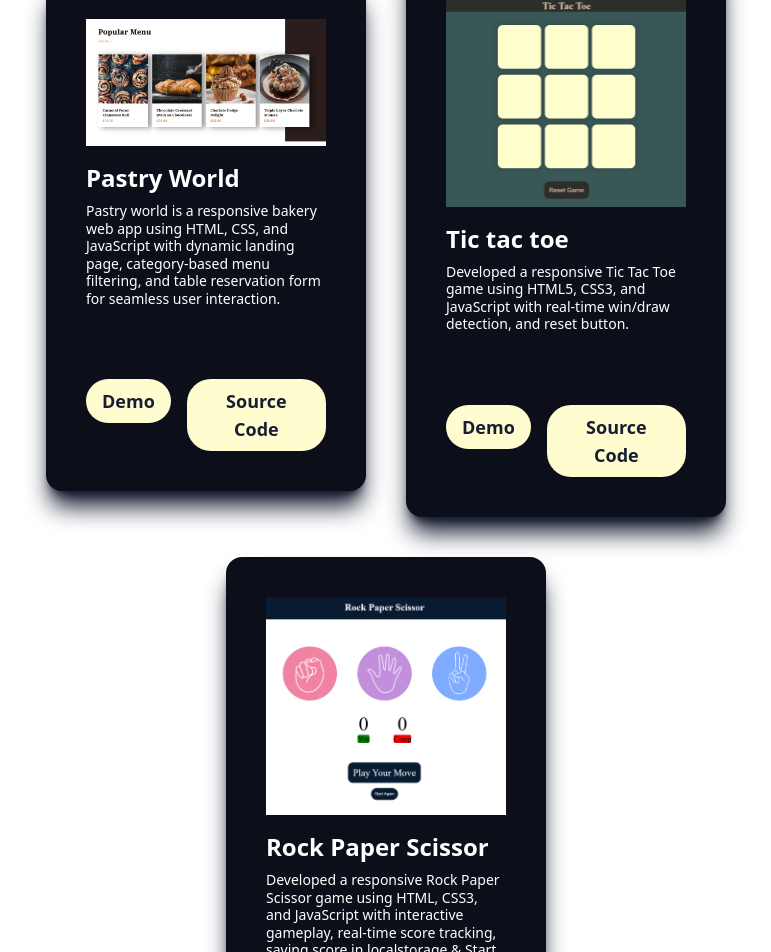
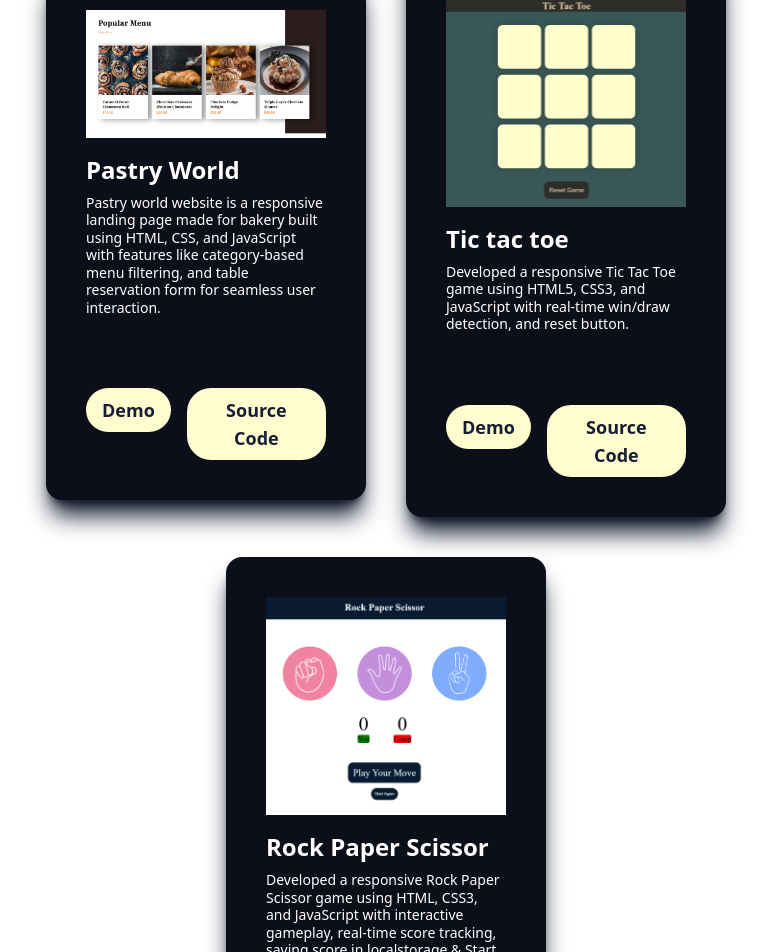
Before and after one commit to Sharma17Deepak/portfolio, a React (Vite) app: page / in a window 1280 px wide. Shown: the part 2934-3886 px from the top of the page, without its empty margins (254-1025 px from the left). Built offline with nearby package versions, Linux system fonts and the light colour scheme.

Commit message:
Update pastry defn

```diff
--- a/src/components/Projects/Project.jsx
+++ b/src/components/Projects/Project.jsx
@@ -30,7 +30,7 @@ const Projects = () => {
         <ProjectCard
           image={pastry}
           title="Pastry World"
-          main="Pastry world is a responsive bakery web app using HTML, CSS, and JavaScript with dynamic landing page, category-based menu filtering, and table reservation form for seamless user interaction."
+          main="Pastry world website is a responsive landing page made for bakery built using HTML, CSS, and JavaScript with features like category-based menu filtering, and table reservation form for seamless user interaction."
           demo="https://pastry-world.vercel.app/"
           sc="https://github.com/Sharma17Deepak/Pastry-World"
         />
```
